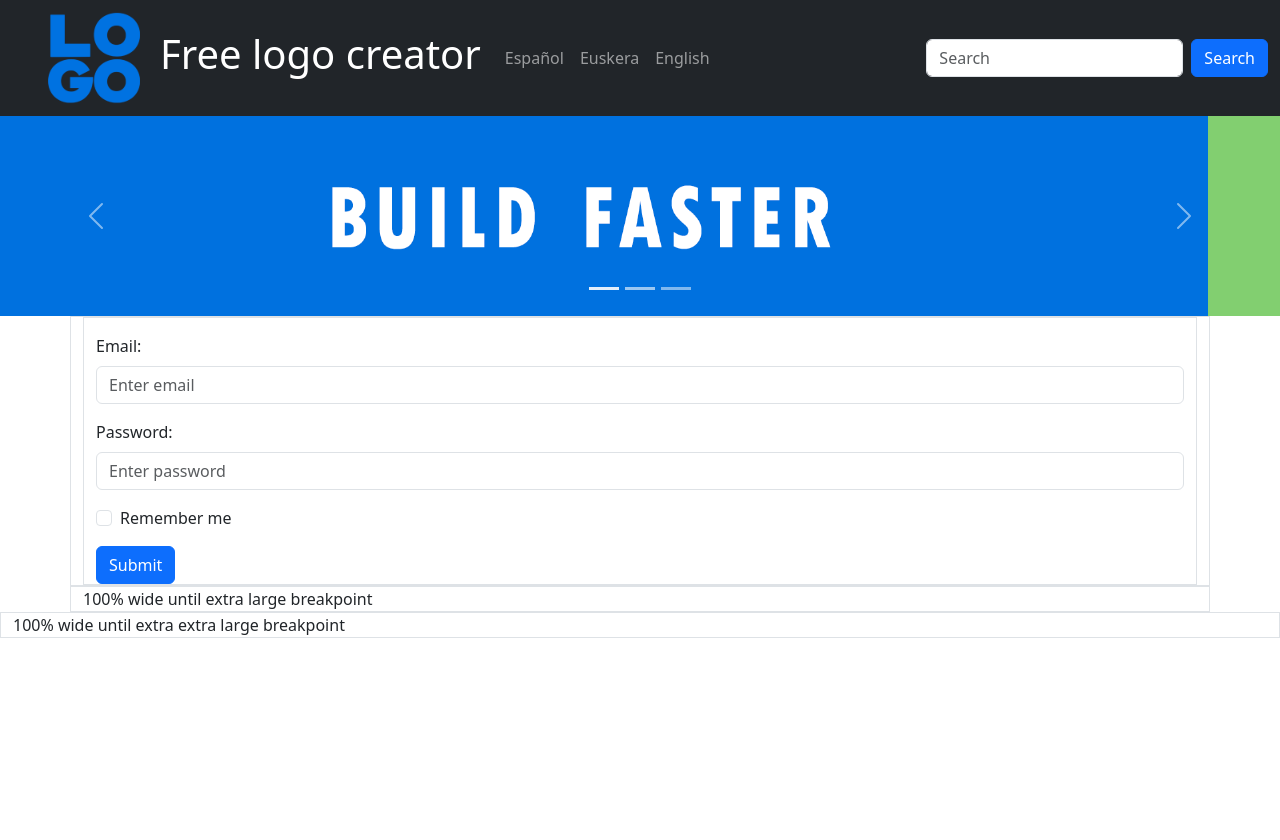
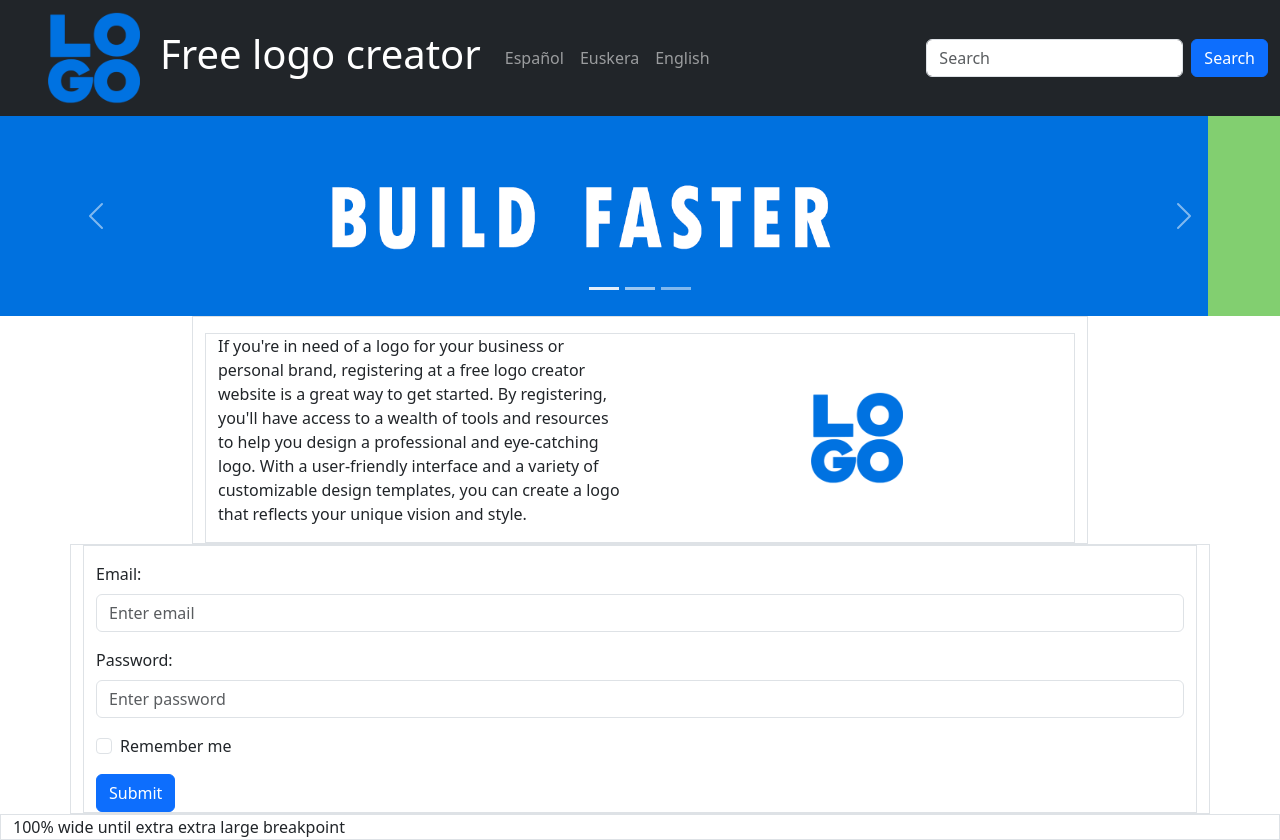
Before and after one commit to amatriaindavid7/dsm, a plain HTML site: page home.html in a window 1280 px wide. Before the commit the page ends 800 px from the top, so only its background shows below. Drawn offline with nearby package versions, Linux system fonts and the light colour scheme.

Commit message:
Add 50 50 image and text

```diff
--- a/home.html
+++ b/home.html
@@ -73,6 +73,25 @@
         </button>
     </div>
 
+    <!-- 50 50 text and image -->
+    <div class="container-xl border" style="max-width:70%">
+        <div class="container border mt-3">
+            <div class="row align-items-center justify-content-center">
+                <div class="col-sm">
+                    <p>If you're in need of a logo for your business or personal brand, registering at a free logo
+                        creator website is a great way to get started. By registering, you'll have access to a wealth
+                        of tools and resources to help you design a professional and eye-catching logo. With a
+                        user-friendly interface and a variety of customizable design templates, you can create a logo
+                        that reflects your unique vision and style.</p>
+                </div>
+                <div class="col-sm d-flex justify-content-center">
+                    <img src="assets/logo.png" class="img-fluid px-3" style="max-height: 100px" alt="error loading asset">
+                </div>
+            </div>
+        </div>
+    </div>
+
+    <!-- Login and map -->
     <div class="container-lg border d-flex flex-row">
         <div class="container-lg border">
             <form>
@@ -94,7 +113,6 @@
         </div>
 
     </div>
-    <div class="container-xl border">100% wide until extra large breakpoint</div>
     <div class="container-xxl border">100% wide until extra extra large breakpoint</div>
 
     <script src="https://cdn.jsdelivr.net/npm/bootstrap@5.3.0-alpha1/dist/js/bootstrap.bundle.min.js" integrity="sha384-w76AqPfDkMBDXo30jS1Sgez6pr3x5MlQ1ZAGC+nuZB+EYdgRZgiwxhTBTkF7CXvN"
```
